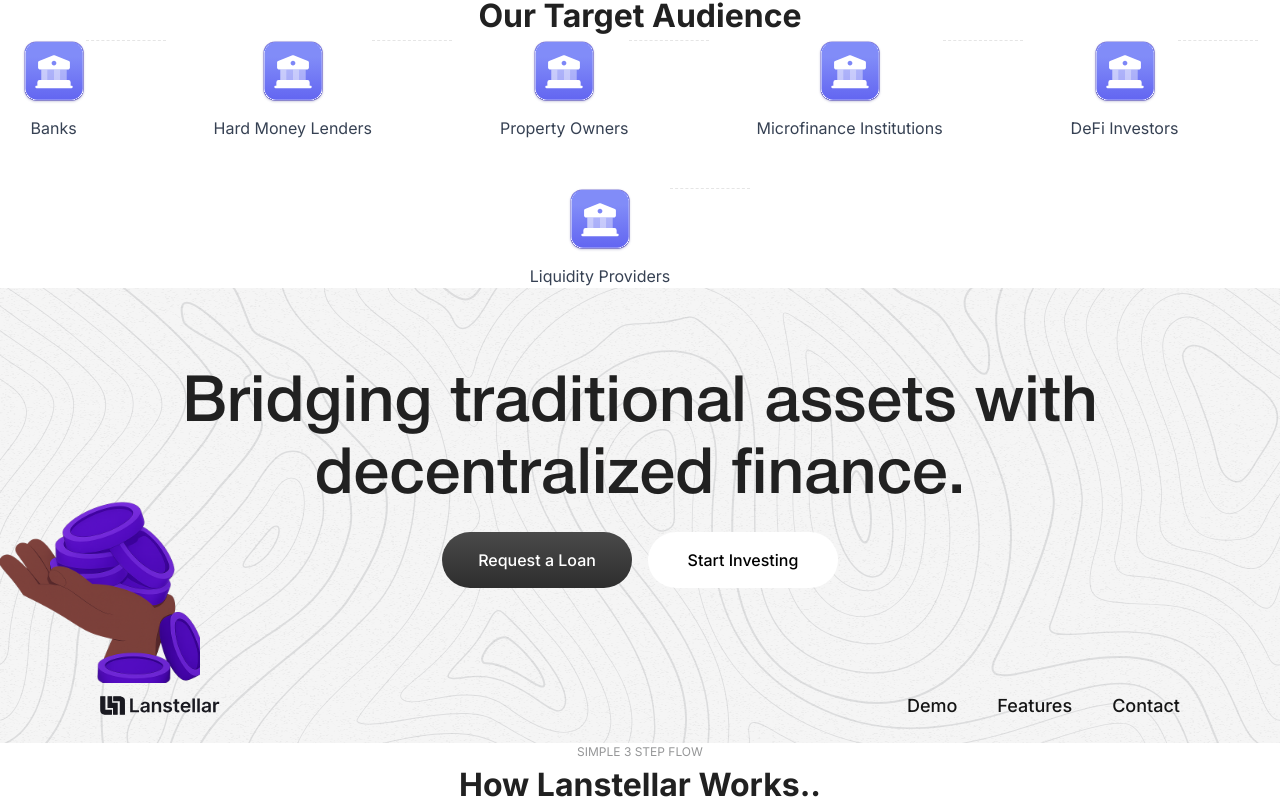
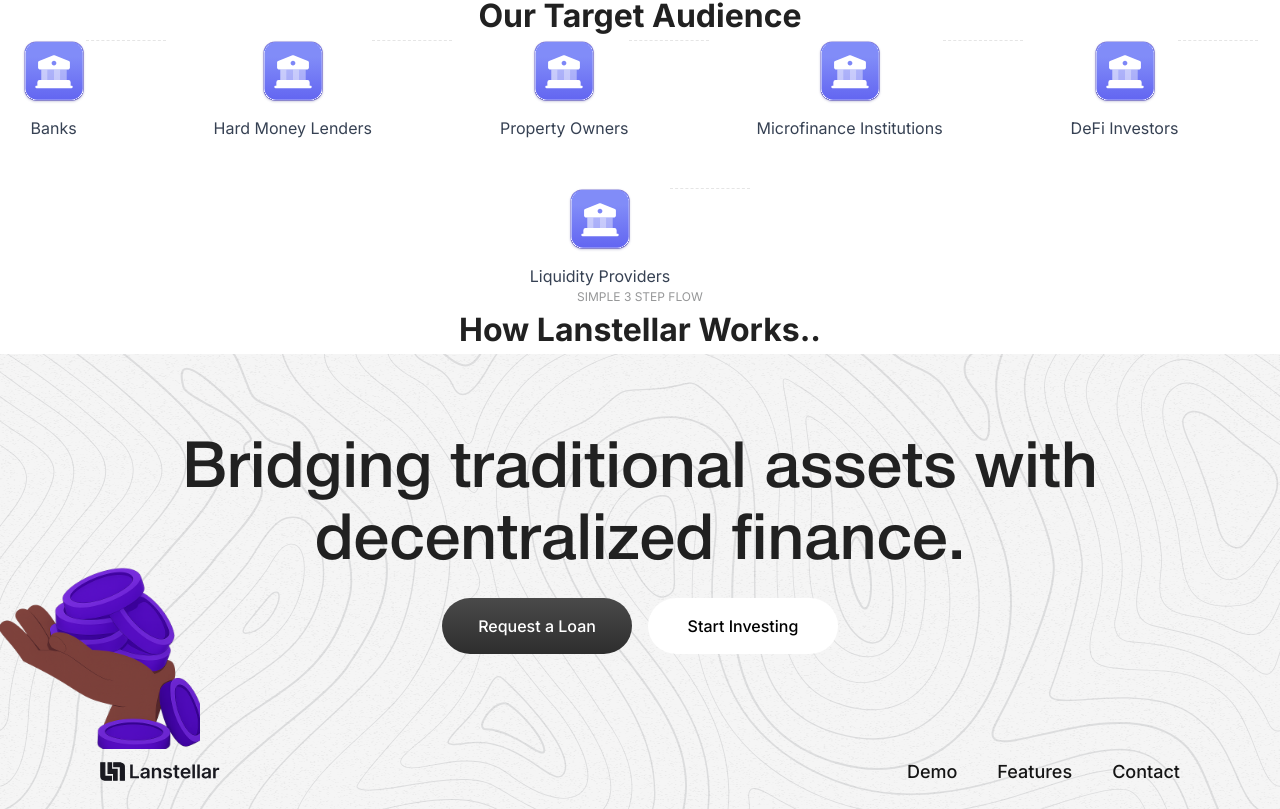
Before and after one commit to Lanstellar-com/Lanstellar-frontend, a Next.js app: page / in a window 1280 px wide. Shown: the part 1222-2031 px from the top of the page. Built offline with nearby package versions, Linux system fonts and the light colour scheme.

Commit message:
update page.tsx

```diff
--- a/app/page.tsx
+++ b/app/page.tsx
@@ -9,8 +9,8 @@ const Page = () => {
     <div className=" bg-white">
       <Hero />
       <About />
+      <HowItWorks />
       <Footer />
-      <HowItWorks />
     </div>
   );
 };
```
